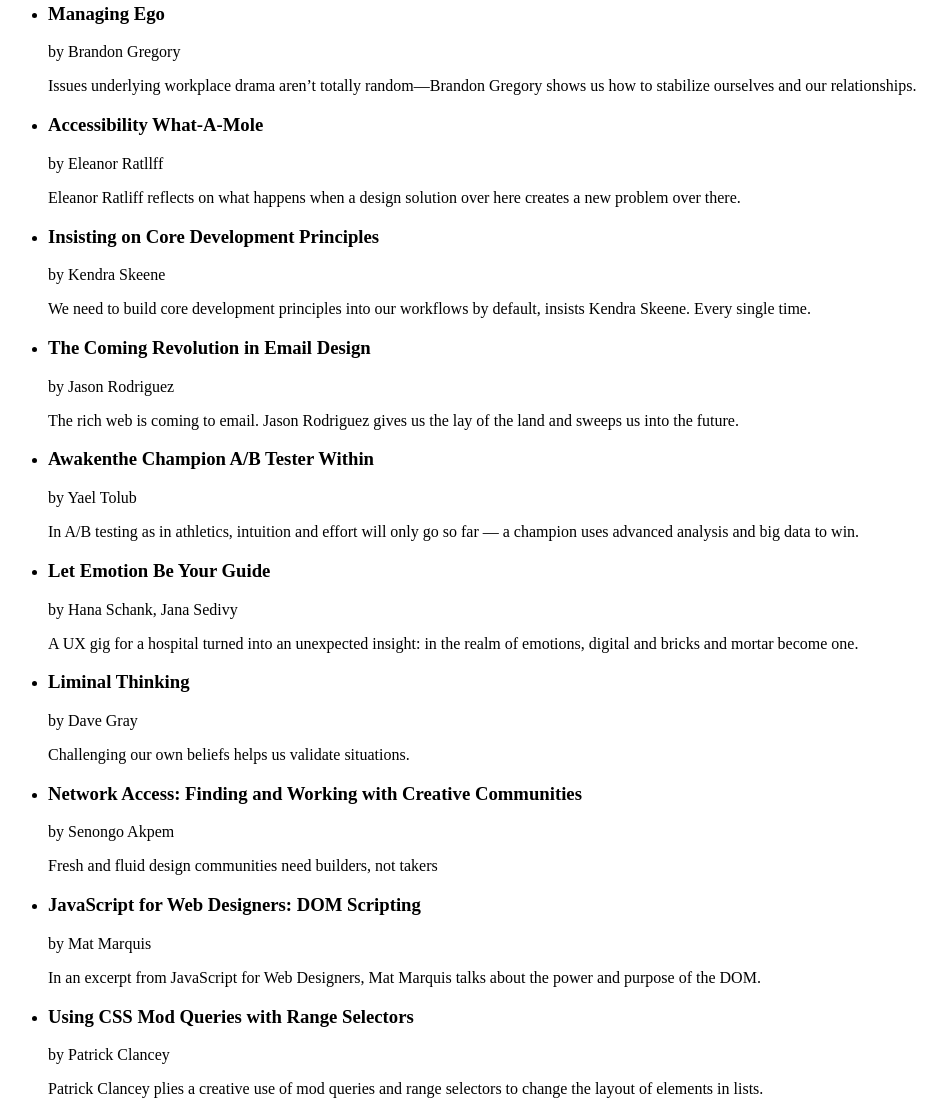
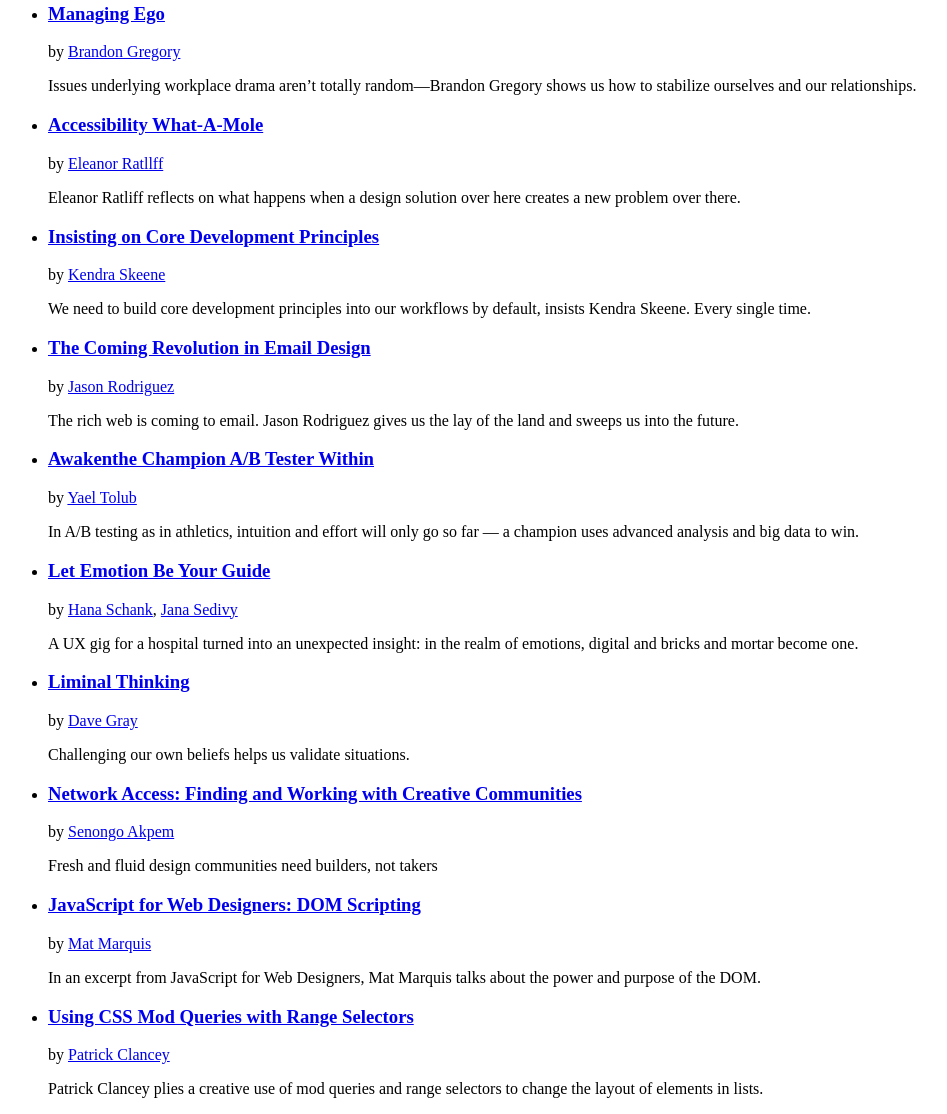
Before and after one commit to Mevershed/html-assignment1, a plain HTML site: page index.html in a window 1280 px wide. Shown: the part 548-1662 px from the top of the page, without its empty margins (0-947 px from the left). Drawn offline with Linux system fonts and the light colour scheme.

Commit message:
Corrected placement of anchor tags

```diff
--- a/index.html
+++ b/index.html
@@ -26,53 +26,53 @@
             <p>The inside-out path to becoming a public speaker</p>
         </li>
         <li>
-          <h3><a href="http://alistapart.com/article/managing-ego"></a>Managing Ego</h3>
-            <p>by <a href="http://alistapart.com/author/brandongregory"></a>Brandon Gregory</p>
+          <h3><a href="http://alistapart.com/article/managing-ego">Managing Ego</a></h3>
+            <p>by <a href="http://alistapart.com/author/brandongregory">Brandon Gregory</a></p>
             <p>Issues underlying workplace drama aren’t totally random—Brandon Gregory shows us how to stabilize ourselves and our relationships.</p>
         </li>
         <li>
-          <h3><a href="http://alistapart.com/article/accessibility-whack-a-mole"></a>Accessibility What-A-Mole</h3>
-            <p>by <a href="http://alistapart.com/author/eleanor-ratliff"></a>Eleanor Ratllff</p>
+          <h3><a href="http://alistapart.com/article/accessibility-whack-a-mole">Accessibility What-A-Mole</a></h3>
+            <p>by <a href="http://alistapart.com/author/eleanor-ratliff">Eleanor Ratllff</a></p>
             <p>Eleanor Ratliff reflects on what happens when a design solution over here creates a new problem over there.</p>
         </li>
         <li>
-          <h3><a href="http://alistapart.com/article/insisting-on-core-development-principles"></a>Insisting on Core Development Principles</h3>
-            <p>by <a href="http://alistapart.com/author/kendra-skeene"></a>Kendra Skeene</p>
+          <h3><a href="http://alistapart.com/article/insisting-on-core-development-principles">Insisting on Core Development Principles</a></h3>
+            <p>by <a href="http://alistapart.com/author/kendra-skeene">Kendra Skeene</a></p>
             <p>We need to build core development principles into our workflows by default, insists Kendra Skeene. Every single time.</p>
         </li>
         <li>
-          <h3><a href="http://alistapart.com/article/the-coming-revolution-in-email-design"></a>The Coming Revolution in Email Design</h3>
-            <p>by <a href="http://alistapart.com/author/JasonRodriguez"></a>Jason Rodriguez</p>
+          <h3><a href="http://alistapart.com/article/the-coming-revolution-in-email-design">The Coming Revolution in Email Design</a></h3>
+            <p>by <a href="http://alistapart.com/author/JasonRodriguez">Jason Rodriguez</p></a>
             <p>The rich web is coming to email. Jason Rodriguez gives us the lay of the land and sweeps us into the future.</p>
         </li>
         <li>
-          <h3><a href="http://alistapart.com/article/awaken-the-champion-a-b-tester-within"></a>Awakenthe Champion A/B Tester Within</h3>
-            <p>by <a href="http://alistapart.com/author/yael-tolub"></a>Yael Tolub</p>
+          <h3><a href="http://alistapart.com/article/awaken-the-champion-a-b-tester-within">Awakenthe Champion A/B Tester Within</a></h3>
+            <p>by <a href="http://alistapart.com/author/yael-tolub">Yael Tolub</a></p>
             <p>In A/B testing as in athletics, intuition and effort will only go so far — a champion uses advanced analysis and big data to win.</p>
         </li>
         <li>
-          <h3><a href="http://alistapart.com/article/let-emotion-be-your-guide"></a>Let Emotion Be Your Guide</h3>
-            <p>by <a href="http://alistapart.com/author/hana-schank"></a>Hana Schank, <a href="http://alistapart.com/author/jana-sedivy"></a>Jana Sedivy</p>
+          <h3><a href="http://alistapart.com/article/let-emotion-be-your-guide">Let Emotion Be Your Guide</a></h3>
+            <p>by <a href="http://alistapart.com/author/hana-schank">Hana Schank</a>, <a href="http://alistapart.com/author/jana-sedivy">Jana Sedivy</a></p>
             <p>A UX gig for a hospital turned into an unexpected insight: in the realm of emotions, digital and bricks and mortar become one.</p>
         </li>
         <li>
-          <h3><a href="http://alistapart.com/article/liminal-thinking"></a>Liminal Thinking</h3>
-            <p>by <a href="http://alistapart.com/author/dave-gray"></a>Dave Gray</p>
+          <h3><a href="http://alistapart.com/article/liminal-thinking">Liminal Thinking</a></h3>
+            <p>by <a href="http://alistapart.com/author/dave-gray">Dave Gray</a></p>
             <p>Challenging our own beliefs helps us validate situations.</p>
         </li>
         <li>
-          <h3><a href="http://alistapart.com/article/network-access-finding-and-working-with-creative-communities"></a>Network Access: Finding and Working with Creative Communities</h3>
-            <p>by <a href="http://alistapart.com/author/senongo-akpem"></a>Senongo Akpem</p>
+          <h3><a href="http://alistapart.com/article/network-access-finding-and-working-with-creative-communities">Network Access: Finding and Working with Creative Communities</a></h3>
+            <p>by <a href="http://alistapart.com/author/senongo-akpem">Senongo Akpem</a></p>
             <p>Fresh and fluid design communities need builders, not takers</p>
         </li>
         <li>
-          <h3><a href="http://alistapart.com/article/javascript-for-web-designers"></a>JavaScript for Web Designers: DOM Scripting</h3>
-            <p>by <a href="http://alistapart.com/author/matmarquis"></a>Mat Marquis</p>
+          <h3><a href="http://alistapart.com/article/javascript-for-web-designers">JavaScript for Web Designers: DOM Scripting</a></h3>
+            <p>by <a href="http://alistapart.com/author/matmarquis">Mat Marquis</a></p>
             <p>In an excerpt from JavaScript for Web Designers, Mat Marquis talks about the power and purpose of the DOM.</p>
         </li>
         <li>
-          <h3><a href="http://alistapart.com/article/using-css-mod-queries-with-range-selectors"></a>Using CSS Mod Queries with Range Selectors</h3>
-            <p>by <a href="http://alistapart.com/author/patrick-clancey"></a>Patrick Clancey</p>
+          <h3><a href="http://alistapart.com/article/using-css-mod-queries-with-range-selectors">Using CSS Mod Queries with Range Selectors</a></h3>
+            <p>by <a href="http://alistapart.com/author/patrick-clancey">Patrick Clancey</a></p>
             <p>Patrick Clancey plies a creative use of mod queries and range selectors to change the layout of elements in lists.</p>
         </li>
 
```
